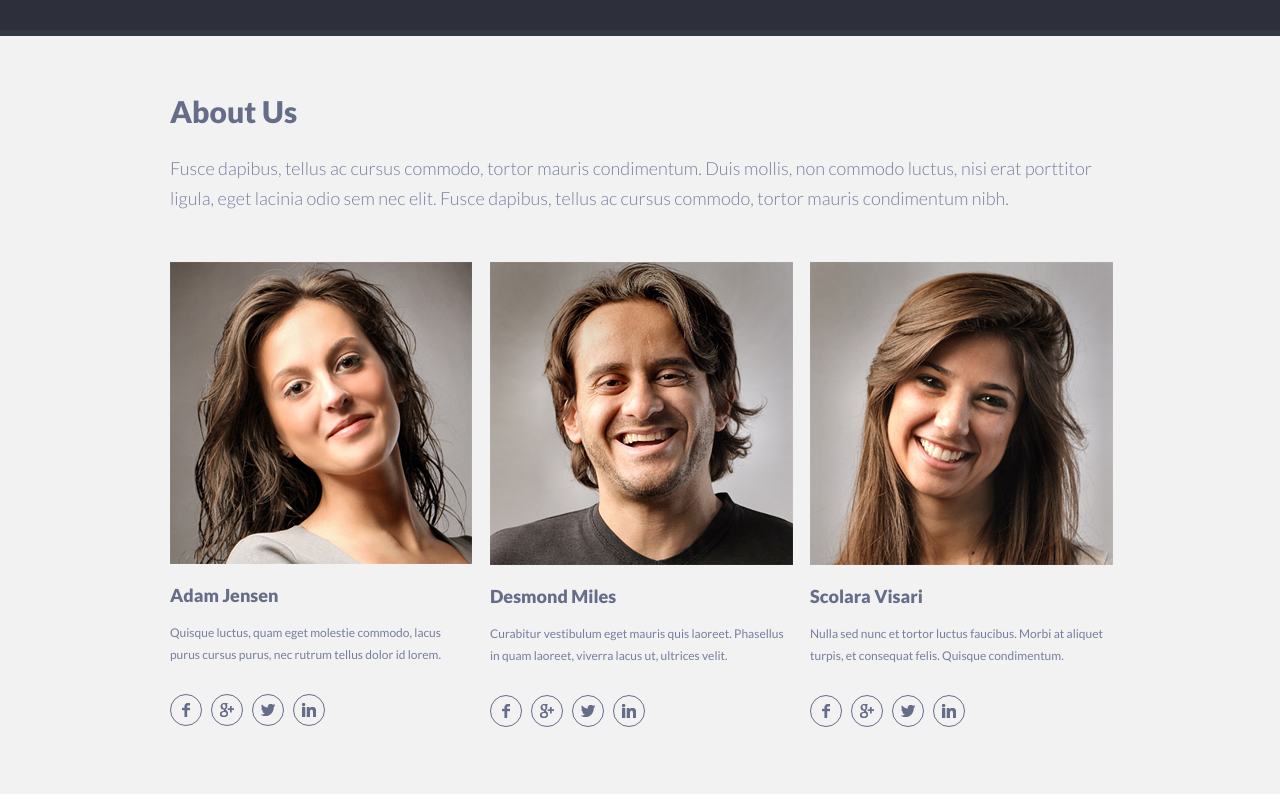
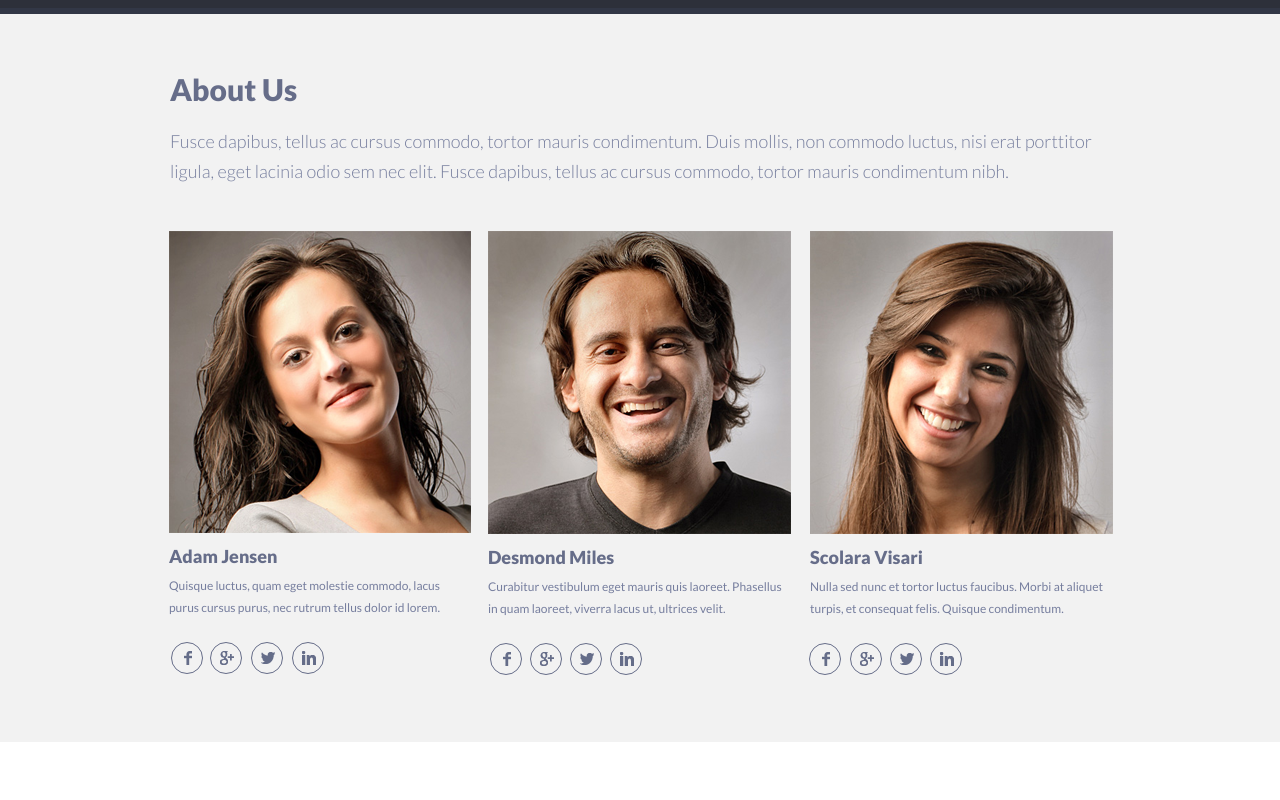
Before and after one commit to MansAhmadBON/singolo, a plain HTML site: page singolo2.html in a window 1280 px wide. Shown: the part 856-1656 px from the top of the page. After the commit the page ends 1604 px from the top, so only its background shows below. Drawn offline with Linux system fonts and the light colour scheme.

Commit message:
feat: added pixel perfect singolo2

```diff
--- a/css/singolo2.css
+++ b/css/singolo2.css
@@ -33,31 +33,48 @@ h2 {
   line-height: 30px;
   color: #767e9e;
   font-weight: 300;
-  margin-top: 32px;
+  margin-top: 28px;
 }
 
 .portfolio__ctrls {
-  padding-top: 18px;
+  padding-top: 9px;
   padding-bottom: 19px;
 }
 
 .portfolio__btn {
   border: 1px solid #767e9e;
-  border-radius: 4px;
+  border-radius: 9px;
   font-size: 12px;
   font-weight: 400;
   line-height: 22px;
   color: #767e9e;
   padding-left: 6px;
-  padding-top: 5px;
-  padding-right: 6px;
-  padding-bottom: 4px;
-  margin-right: 10px;
+  padding-right: 8px;
+  margin-right: 5px;
   transition: all 0.3s;
 }
 .portfolio__btn:hover {
   color: #fff;
   border: 1px solid #fff;
+}
+
+.portfolio__btn-all {
+  padding-left: 7px;
+  padding-right: 7px;
+  margin-right: 7px;
+}
+
+.portfolio__btn-web {
+  padding-right: 4px;
+}
+
+.portfolio__btn-grafic {
+  padding-right: 3px;
+  margin-right: 6px;
+}
+
+.portfolio__btn-art {
+  padding-right: 5px;
 }
 
 .portfolio__columnsBox {
@@ -219,8 +236,8 @@ h2 {
   font-weight: 300;
   line-height: 30px;
   color: #767e9e;
-  margin-top: 33px;
-  margin-bottom: 49px;
+  margin-top: 28px;
+  margin-bottom: 45px;
 }
 
 .aboutUs__mainContent {
@@ -234,14 +251,24 @@ h2 {
   width: 100%;
 }
 
+.aboutUs__column-1 {
+  position: relative;
+  left: -1px;
+}
+
+.aboutUs__column-2 {
+  position: relative;
+  left: -2px;
+}
+
 .person__name {
   display: inline-block;
   font-size: 18px;
   line-height: 18px;
   color: #666d89;
   font-weight: 900;
-  margin-top: 19px;
-  margin-bottom: 18px;
+  margin-top: 11px;
+  margin-bottom: 10px;
 }
 
 .person__text {
@@ -252,19 +279,20 @@ h2 {
 }
 
 .person__links {
-  padding-top: 28px;
+  padding-top: 23px;
   display: flex;
   width: 155px;
   justify-content: space-between;
 }
 
 .link {
+  position: relative;
   width: 32px;
   height: 32px;
   border-radius: 50%;
   border: 1px solid #666d89;
   padding: 7px;
-  padding-right: 10px;
+  padding-right: 9px;
   padding-left: 10px;
   display: flex;
   justify-content: center;
@@ -276,6 +304,38 @@ h2 {
   background-color: #e7e7e7;
 }
 
+.person1Link-facebook {
+  left: 2px;
+}
+
+.col2FacabookLink {
+  left: 2px;
+}
+
+.col2GoogleLink {
+  left: 1px;
+}
+
+.col2InstLink {
+  left: -1px;
+}
+
+.col3faceBookLink {
+  left: -1px;
+}
+
+.col3googleLink {
+  left: -1px;
+}
+
+.col3twitterLink {
+  left: -2px;
+}
+
+.col3InstLink {
+  left: -3px;
+}
+
 .aboutUs__line {
   height: 6px;
   margin-top: 67px;
--- a/singolo2.html
+++ b/singolo2.html
@@ -78,7 +78,7 @@
 						Quisque luctus, quam eget molestie commodo, lacus purus cursus purus, nec rutrum tellus dolor id lorem.
 					</p>
           <div class="person__links">
-            <a class="link link-facebook" href="#">
+            <a class="link link-facebook person1Link-facebook" href="#">
               <img class="ico-facebook" src="./assets/img/facebook.png" alt="ico facebook">
             </a>
             <a class="link link-google" href="#">
@@ -87,7 +87,7 @@
             <a class="link link-twitter" href="#">
               <img class="ico-twitter" src="./assets/img/twitter.png" alt="ico twitter">
             </a>
-            <a class="link link-inst" href="#">
+            <a class="link link-inst person1Link-inst" href="#">
               <img class="ico-inst" src="./assets/img/inst.png" alt="ico instagramm">
             </a>
           </div>
@@ -102,16 +102,16 @@
             Curabitur vestibulum eget mauris quis laoreet. Phasellus in quam laoreet, viverra lacus ut, ultrices velit.
           </p>
           <div class="person__links">
-            <a class="link link-facebook" href="#">
+            <a class="link link-facebook col2FacabookLink" href="#">
               <img class="ico-facebook" src="./assets/img/facebook.png" alt="ico facebook">
             </a>
-            <a class="link link-google" href="#">
+            <a class="link link-google col2GoogleLink" href="#">
               <img class="ico-google" src="./assets/img/google.png" alt="ico google+">
             </a>
             <a class="link link-twitter" href="#">
               <img class="ico-twitter" src="./assets/img/twitter.png" alt="ico twitter">
             </a>
-            <a class="link link-inst" href="#">
+            <a class="link link-inst col2InstLink" href="#">
               <img class="ico-inst" src="./assets/img/inst.png" alt="ico instagramm">
             </a>
           </div>
@@ -126,16 +126,16 @@
             Nulla sed nunc et tortor luctus faucibus. Morbi at aliquet turpis, et consequat felis. Quisque condimentum.
           </p>
           <div class="person__links">
-            <a class="link link-facebook" href="#">
+            <a class="link link-facebook col3faceBookLink" href="#">
               <img class="ico-facebook" src="./assets/img/facebook.png" alt="ico facebook">
             </a>
-            <a class="link link-google" href="#">
+            <a class="link link-google col3googleLink" href="#">
               <img class="ico-google" src="./assets/img/google.png" alt="ico google+">
             </a>
-            <a class="link link-twitter" href="#">
+            <a class="link link-twitter col3twitterLink" href="#">
               <img class="ico-twitter" src="./assets/img/twitter.png" alt="ico twitter">
             </a>
-            <a class="link link-inst" href="#">
+            <a class="link link-inst col3InstLink" href="#">
               <img class="ico-inst" src="./assets/img/inst.png" alt="ico instagramm">
             </a>
           </div>
```
